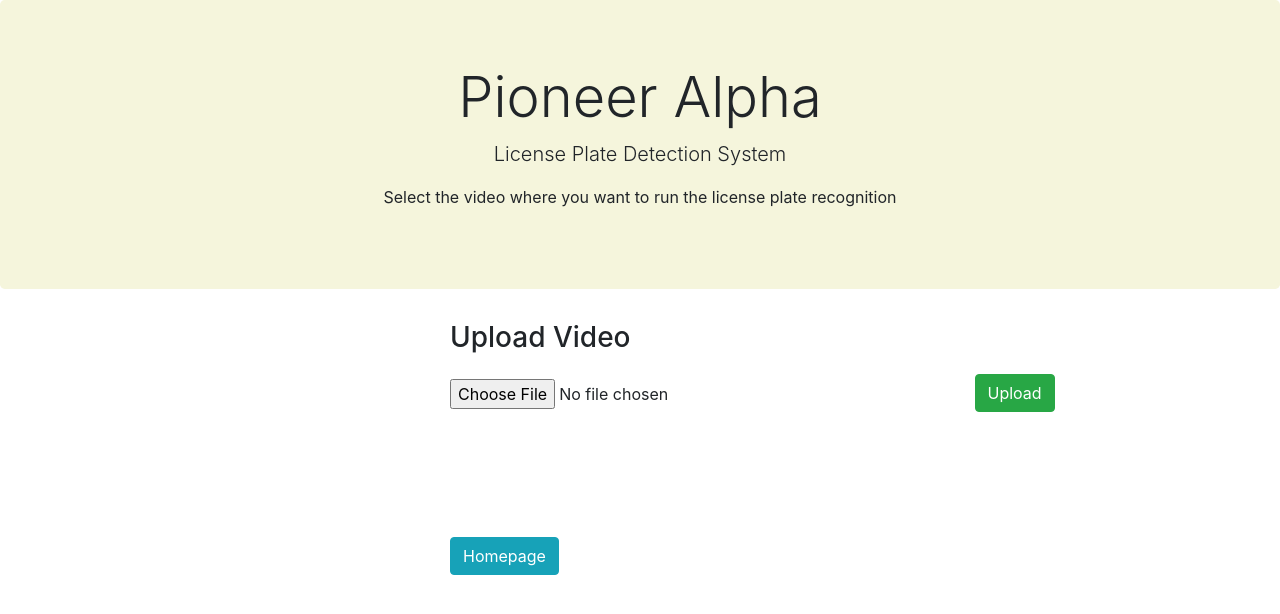
After one commit to akibkhan1/Bangla-ALPR, a Flask app: page /upload_video in a window 1280 px wide. The commit adds this page. Shown: the top 614 px of the page. Run offline with Flask 2, Linux system fonts and the light colour scheme; some libraries are stand-ins or nearby versions.

Commit message:
Running Prototype

```diff
--- a/app.py
+++ b/app.py
@@ -1,35 +1,136 @@
-from flask import Flask, render_template, request, redirect, Response
+from flask import Flask, render_template, request, redirect, Response, jsonify
 from flask_sqlalchemy import SQLAlchemy
 from datetime import datetime
 from webcam import VideoCamera
+from ocr import *
+import glob
+import os
+from werkzeug.utils import secure_filename
+import cv2
 
 app = Flask(__name__)
 
+app.config['VIDEO_UPLOADS'] = 'F:\\Contests, Codes and Assignments\\Pioneer Alpha\\Main Project\\yolov5\\static\\uploads\\'
+app.config['ALLOWED_VIDEO_EXTENSIONS'] = ['mp4', 'avi', 'mov']
+
+def allowed_video(filename):
+    if not '.' in filename:
+        return False
+
+    extension = filename.rsplit('.', 1)[1]
+
+    if extension.lower() in app.config['ALLOWED_VIDEO_EXTENSIONS']:
+        return True
+    else:
+        return False
+
+# text = "Loading"
+
 #database integration
-# app.config['SQLALCHEMY_DATABASE_URI'] = 'sqlite:///posts.db'
-# db = SQLAlchemy(app)
+app.config['SQLALCHEMY_DATABASE_URI'] = 'sqlite:///plates.db'
+db = SQLAlchemy(app)
+
+class license_plates(db.Model):
+    id = db.Column(db.Integer, primary_key=True)
+    plate_number = db.Column(db.String(100), nullable=False)
+    time_stamp = db.Column(db.DateTime, nullable=False, default=datetime.now)
+
+    def repr(self):
+        return 'License Plates' + str(self.id)
 
 @app.route('/')
 
 def index():
     return render_template('index.html')
 
-@app.route('/livefeed')
+@app.route('/upload_video', methods=['GET', 'POST'])
 
-def feed():
-    return render_template('videofeed.html')
+def upload_video():
+    if request.method == 'POST':
+        if request.files:
+            video = request.files['video']
+
+            if video.filename == "":
+                print('Video must contain a filename')
+                return redirect(request.url)
+
+            if not allowed_video(video.filename):
+                print('File format not supported')
+                return redirect(request.url)
+            else:
+                filename = secure_filename(video.filename)
+                filepath = os.path.join(app.config['VIDEO_UPLOADS']+filename)
+                video.save(filepath)
+                print(video.filename +' saved successfully to '+ str(app.config['VIDEO_UPLOADS']))
+                return render_template('videofeed.html', filepath=filepath)
+
+    return render_template('upload.html')
+
+@app.route('/table')
+
+def view_history():
+    # if request.method == 'GET':
+    all_posts = license_plates.query.order_by(license_plates.time_stamp).all()
+    return render_template('table.html', all_posts=all_posts)
+    # return render_template('table.html')
+
+# @app.route('/livefeed')
+
+# def feed():
+#     return render_template('videofeed.html')
+
+@app.route('/table/delete/<int:id>')
+def delete(id):
+    post = license_plates.query.get_or_404(id)
+    db.session.delete(post)
+    db.session.commit()
+    return redirect('/table')
+
+@app.route('/text_feed')
+
+def text_feed():
+    text = []
+    files = glob.glob('F:\Contests, Codes and Assignments\Pioneer Alpha\Main Project\yolov5\static\images\*')
+    if not files:
+        text.append("No license plate detected yet")
+    else:
+        for f in files:
+            plate = detectText(f)
+            if len(plate) >= 21 and plate not in text:
+                first_part = plate[0:-6]
+                second_part = plate[-5:]
+                text.append(first_part + '-' + second_part)
+
+    last_plate = text[-1]
+    print(last_plate)
+
+    new_post = license_plates(plate_number=last_plate)
+    db.session.add(new_post)
+    db.session.commit()
+
+    cropped = os.listdir('static/images/')
+    last_image = cropped[-1]
+    last = 'static/images/'+str(last_image)
+    resized = cv2.imread(last)
+    resized = cv2.resize(resized, (640, 480))
+    cv2.imwrite(last, resized)
+
+    return jsonify(text=text, image=last)
 
 @app.route('/video_feed')
 
 def video_feed():
-    return Response(gen(VideoCamera()), mimetype='multipart/x-mixed-replace; boundary=frame')
+    filepath = request.args.get('filepath')
+    # print(filepath)
+    return Response(gen(VideoCamera(filepath)), mimetype='multipart/x-mixed-replace; boundary=frame')
 
 def gen(camera):
     while True:
         data = camera.get_frame()
-        frame = data[0]
-        yield(b'--frame\r\n'
-               b'Content-Type: image/jpeg\r\n\r\n' + frame + b'\r\n\r\n')
+        if not data is None:
+            frame = data[0]
+            yield(b'--frame\r\n'
+                b'Content-Type: image/jpeg\r\n\r\n' + frame + b'\r\n\r\n')
 
 if __name__ == "__main__":
     app.run(debug=True)
--- a/templates/base.html
+++ b/templates/base.html
@@ -6,13 +6,14 @@
     <meta http-equiv="X-UA-Compatible" content="IE=edge">
     <meta name="viewport" content="width=device-width, initial-scale=1.0">
     <!--link rel="stylesheet" href="{{ url_for('static', filename='css/main.css') }}"-->
+    <link rel="icon" href="static/pioneer_alpha.png" type="image/x-icon">
     <link rel="stylesheet" href="https://stackpath.bootstrapcdn.com/bootstrap/4.3.1/css/bootstrap.min.css"
         integrity="sha384-ggOyR0iXCbMQv3Xipma34MD+dH/1fQ784/j6cY/iJTQUOhcWr7x9JvoRxT2MZw1T" crossorigin="anonymous">
     {% block title %} {% endblock %}
 </head>
 
 <body>
-        {%block header%} {% endblock %}
+    {%block header%} {% endblock %}
     <script src="https://code.jquery.com/jquery-3.3.1.slim.min.js"
         integrity="sha384-q8i/X+965DzO0rT7abK41JStQIAqVgRVzpbzo5smXKp4YfRvH+8abtTE1Pi6jizo"
         crossorigin="anonymous"></script>
@@ -22,6 +23,7 @@
     <script src="https://stackpath.bootstrapcdn.com/bootstrap/4.3.1/js/bootstrap.min.js"
         integrity="sha384-JjSmVgyd0p3pXB1rRibZUAYoIIy6OrQ6VrjIEaFf/nJGzIxFDsf4x0xIM+B07jRM"
         crossorigin="anonymous"></script>
+    {%block script%} {% endblock %}
 </body>
 
 </html>
--- a/templates/index.html
+++ b/templates/index.html
@@ -17,7 +17,8 @@
     <p class="lead">License Plate Detection System</p>
     <hr class="my-4">
     <p>Select whether you want to run the license plate recognition on live video feed or upload your own video</p>
-    <a class="btn btn-info btn-md" href="/livefeed" role="button">Live Feed</a>
-    <a class="btn btn-info btn-md" href="#" role="button">Upload Video</a>
+    <!--a class="btn btn-info btn-md" href="/livefeed" role="button">Live Feed</a-->
+    <a class="btn btn-info btn-md" href="/upload_video" role="button">Upload Video</a>
+    <a class="btn btn-info btn-md" href="/table" role="button">View History</a>
 </div>
 {% endblock %}
--- /dev/null
+++ b/templates/upload.html
@@ -0,0 +1,41 @@
+{% extends 'base.html' %}
+
+{% block title %}
+<title>Video Upload</title>
+<style type="text/css">
+    .jumbotron {
+        background-color: beige;
+    }
+</style>
+{% endblock %}
+
+{%block header%}
+<div class="jumbotron text-center">
+    <h1 class="display-4">Pioneer Alpha</h1>
+    <p class="lead">License Plate Detection System</p>
+    <p>Select the video where you want to run the license plate recognition</p>
+</div>
+
+<div class="container">
+    <div class="row">
+        <div class="col-4"></div>
+        <form class="form-inline" action="/upload_video" method="POST" enctype="multipart/form-data">
+            <div class="form-group mb-2">
+                <label for="video"><h3 class="mb-4">Upload Video</h3></label>
+                <input type="file" class="form-control-file" name="video" id="video">
+            </div>
+            <button class="btn btn-success mt-5" type="submit">Upload</button>
+        </form>
+    </div>
+
+    <br>
+    <br>
+    <br>
+    <br>
+    <br>
+    <div class="row">
+        <div class="col-4"></div>
+        <a class="btn btn-info btn-md" href="/" role="button">Homepage</a>
+    </div>
+</div>
+{% endblock %}
```
Also changed, not shown: detect.py (+40 -24 lines), templates/table.html (added, +40 -0 lines), templates/videofeed.html (+52 -6 lines), text.py (added, +10 -0 lines), webcam.py (+32 -14 lines), plates.db (added).
